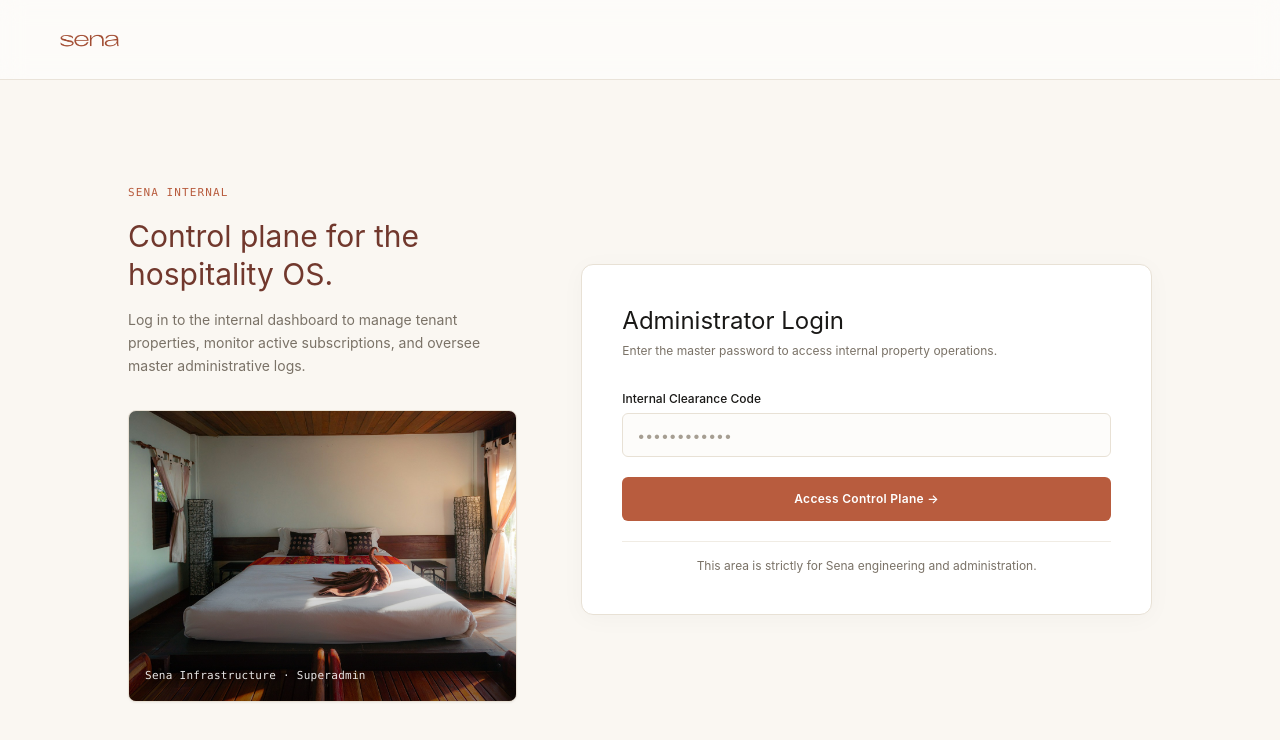
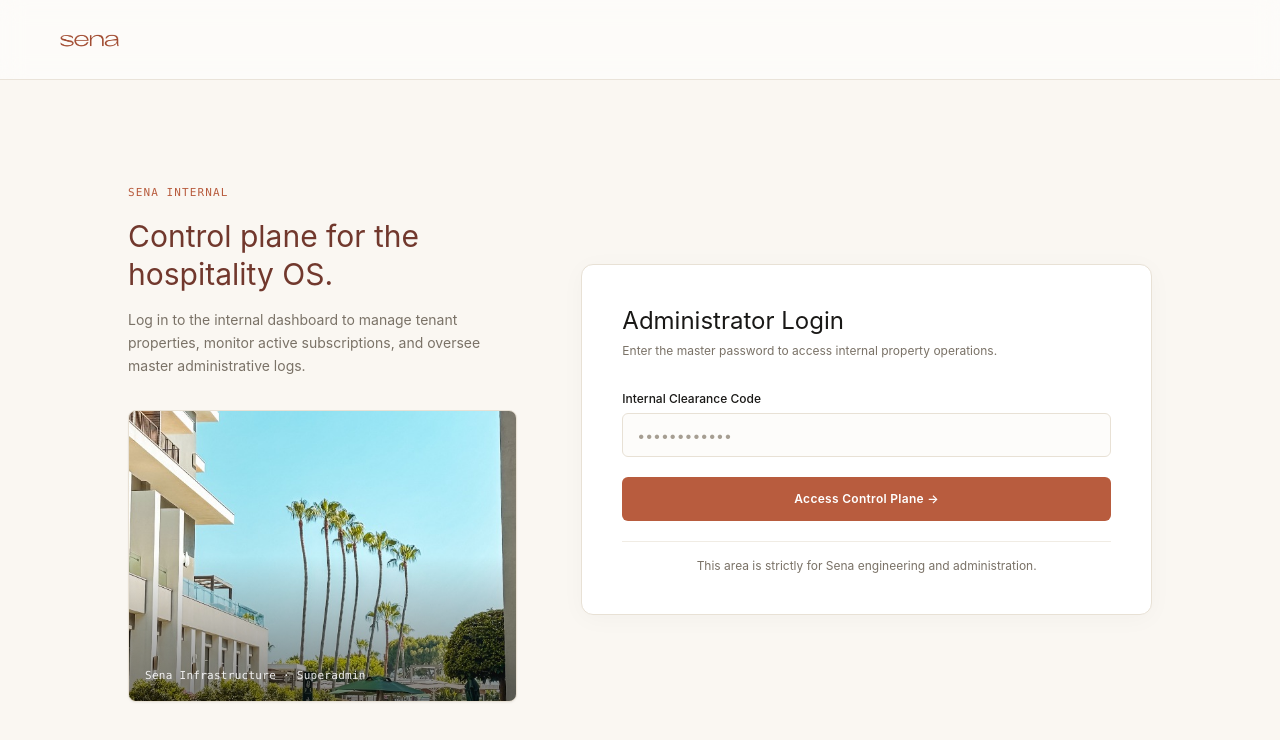
Before and after one commit to winnerbanjo/sena, a Next.js app in the folder apps/admin/: page /login in a window 1280 px wide. Shown: the top 740 px of the page. Built offline with nearby package versions, Linux system fonts and the light colour scheme; no server answers; a web font is replaced by a local one.

Commit message:
feat: add beautiful resort image to admin login sidebar

```diff
--- a/apps/admin/src/app/login/page.tsx
+++ b/apps/admin/src/app/login/page.tsx
@@ -47,7 +47,7 @@ export default async function LoginPage({ searchParams }: { searchParams: Promis
 
             <div className="relative rounded-lg overflow-hidden border border-[#E8E1D5] shadow-sm aspect-[4/3] bg-[#EAE3D9]">
               <img
-                src="/assets/room.jpg"
+                src="/assets/resort.jpg"
                 alt="Internal architecture"
                 className="object-cover w-full h-full"
               />
```
Also changed, not shown: apps/admin/public/assets/resort.jpg (added), apps/admin/public/assets/room.jpg (deleted).
